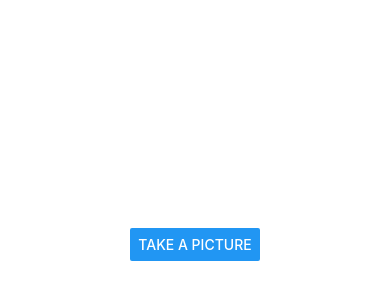
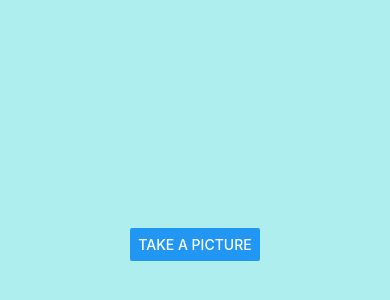
Before and after one commit to Vaibhav/WatsonFrontOfMe, a React Native app in the folder expo app/: screen / in a window 390 px wide. Shown: the part 178-478 px from the top of the page. Built offline with nearby package versions, Linux system fonts and the light colour scheme; grey boxes are pictures that could not be loaded.

Commit message:
UI changes

```diff
--- a/expo app/App.js
+++ b/expo app/App.js
@@ -46,7 +46,10 @@ class ImagePickerExample extends React.Component {
 
     return (
       <View style={{ flex: 1, alignItems: 'center', justifyContent: 'center' }}>
-        <Button
+        <Image
+          source={require('./assets/logo.png')}
+        />
+        <Button style={styles.button}
         title="Take a picture"
         onPress={
           this._takeImage}
@@ -231,8 +234,12 @@ async function watsonGet(image_uri){
 const styles = StyleSheet.create({
   container: {
     flex: 1,
-    backgroundColor: '#fff',
-    alignItems: 'center',
-    justifyContent: 'center',
+    backgroundColor: '#afeeee',
+    justifyContent: 'flex-end',
+  },
+  button:
+  {
+    flex: 1,
+    justifyContent: 'flex-end',
   },
 });
```
